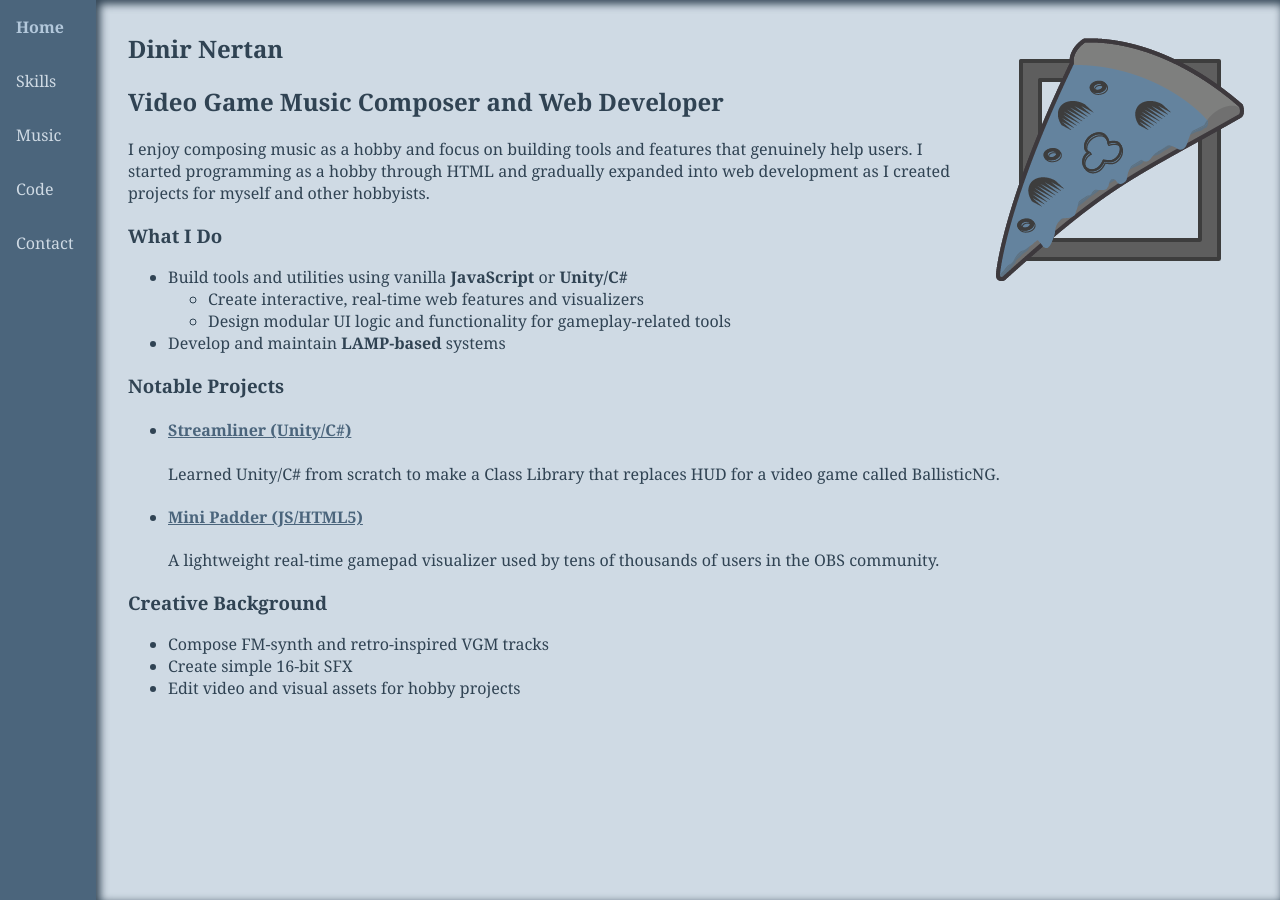
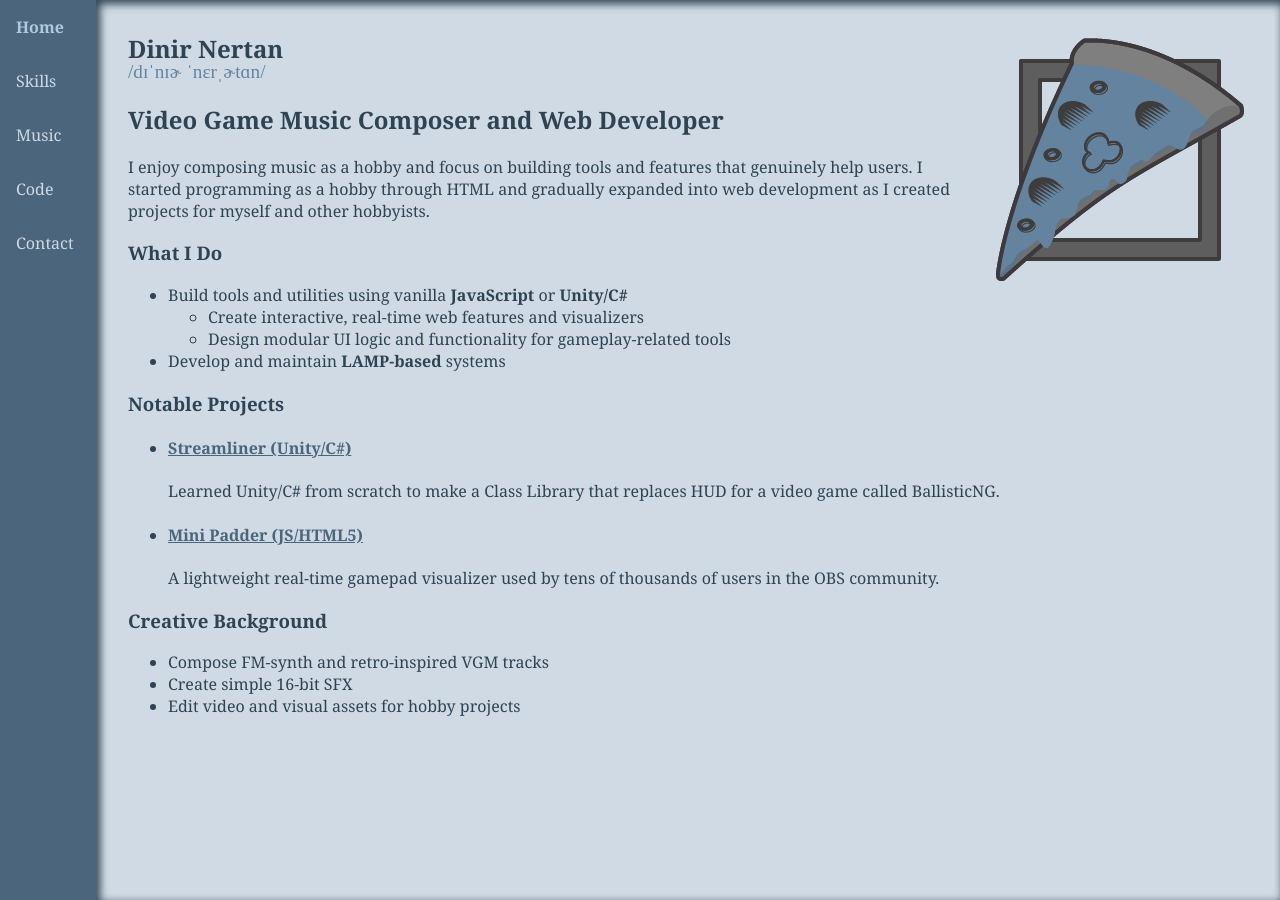
Before and after one commit to Dinir/dinir.github.io, a Jekyll site: the page built from index.html, in a window 1280 px wide. Built offline with Jekyll 4.4.1, drawn with Linux system fonts in a browser that asks for light colours.

Commit message:
add pronunciation of my name under the index h1

```diff
--- a/index.html
+++ b/index.html
@@ -8,6 +8,8 @@ description: Personal homepage made to showcase works of Dinir Nertan.
     <img src="./image/favicon.ico" alt="a simple drawing of a pizza slice with cheese running. it has an outline of black, and gray as the dough and shadow-blue as the topping color. simplified drawings of toppings including 3 olive slices, 3 pepperoni slices, and a slice of paprika are visible on top of the topping part. a thick gray hollow square with the same style of the outline lies behind the pizza slice.">
   </figure>
   <h1>Dinir Nertan</h1>
+  <div class="h1-sub">/dɪˈnɪɚ ˈnɛrˌɚtɑn/</div>
+
   <h2>Video Game Music Composer and Web Developer</h2>
 
   <p>
--- a/scss/_layout.scss
+++ b/scss/_layout.scss
@@ -97,6 +97,10 @@ body {
     h1 {
       margin-top: 0;
     }
+    div.h1-sub {
+      margin-top: -1.5rem;
+      font-size: 1.2rem;
+    }
     article {
       figure {
         max-width: 40%;
--- a/scss/main.scss
+++ b/scss/main.scss
@@ -32,6 +32,10 @@ header {
 main {
   box-shadow: inset $azure-darker .2em .2em .5em .05em;
   padding: 2em;
+  div.h1-sub {
+    color: $azure;
+    font-family: serif;
+  }
   figure {
     margin: 1em 0;
   }
--- a/stylesheet/main.css
+++ b/stylesheet/main.css
@@ -90,6 +90,10 @@ body header > nav ul a {
 body main h1 {
   margin-top: 0;
 }
+body main div.h1-sub {
+  margin-top: -1.5rem;
+  font-size: 1.2rem;
+}
 body main article figure {
   max-width: 40%;
   overflow: clip;
@@ -136,6 +140,10 @@ main {
   box-shadow: inset #304353 0.2em 0.2em 0.5em 0.05em;
   padding: 2em;
 }
+main div.h1-sub {
+  color: #65849f;
+  font-family: serif;
+}
 main figure {
   margin: 1em 0;
 }
```
Also changed, not shown: stylesheet/uc.css (+8 -0 lines), 4 other files.
